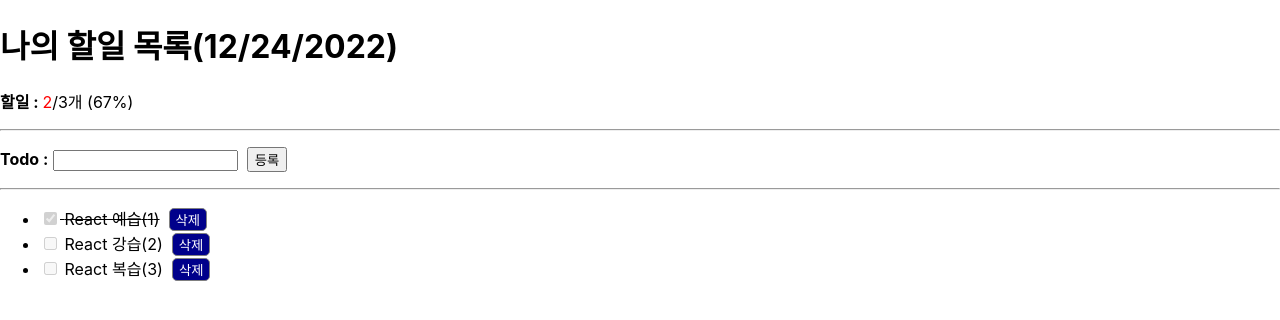
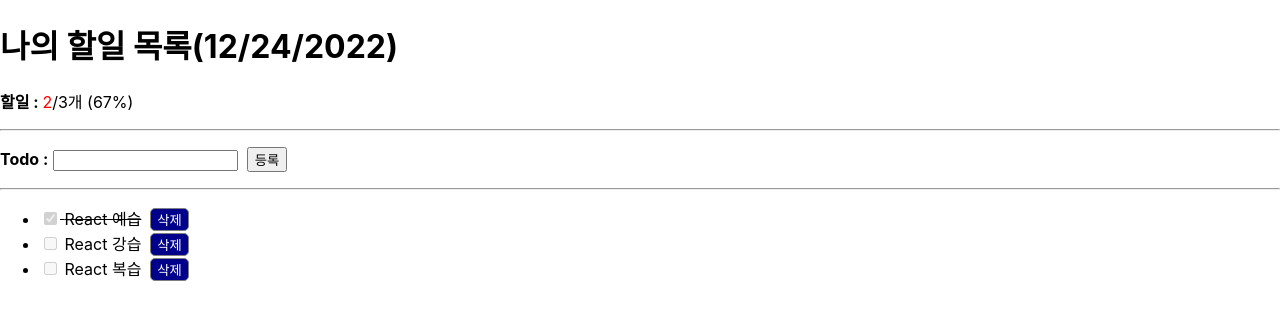
Before and after one commit to ShinDongHyeok2709/20221224_test, a React (Create React App) app in the folder todos/: page / in a window 1280 px wide. Shown: the top 320 px of the page. Built offline with nearby package versions, Linux system fonts and the light colour scheme.

Commit message:
Update TodoItem.jsx

```diff
--- a/todos/src/TodoItem.jsx
+++ b/todos/src/TodoItem.jsx
@@ -28,7 +28,7 @@ export default function TodoItem({ todo }) {
           disabled
           checked={todo.done}
         />
-        &nbsp;{todo.title}({todo.id})
+        &nbsp;{todo.title}
       </span>
       &nbsp; <ButtonRemove onClick={handleRemove}>삭제</ButtonRemove>
     </li>
```
